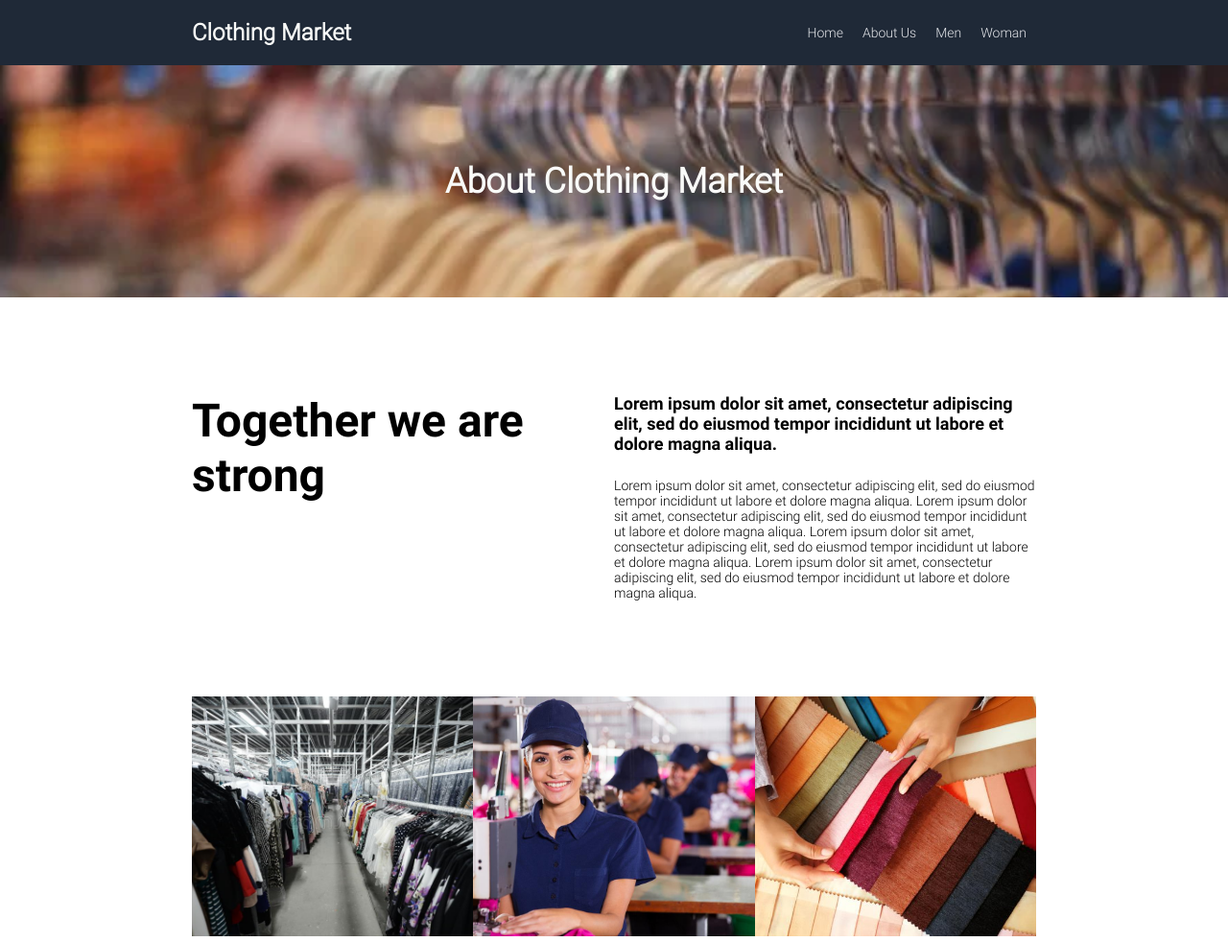
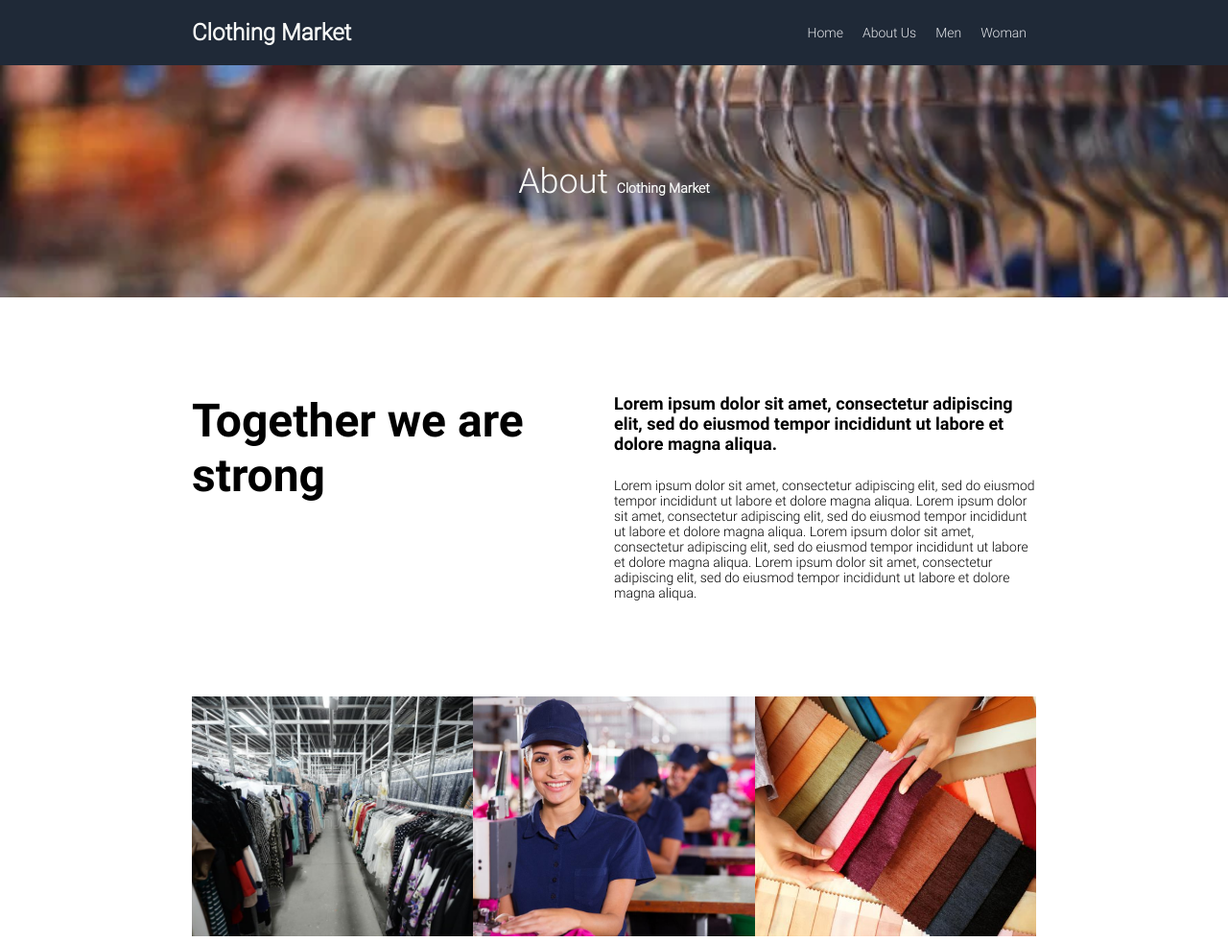
Before and after one commit to idasitich/my-css-assigment, a plain HTML site: page pages/aboutus.html in a window 1280 px wide. Shown: the top 982 px of the page at 96% size. Drawn offline with Linux system fonts and the light colour scheme.

Commit message:
Update aboutus.html

```diff
--- a/pages/aboutus.html
+++ b/pages/aboutus.html
@@ -40,7 +40,7 @@
         </div>
 
         <div class="container container-img">
-            <strong><p class="info-text">About Clothing Market</p></strong>
+            <p class="info-text">About <strong>Clothing Market</strong></p>
         </div>
 
         <div class="container container4">
```
